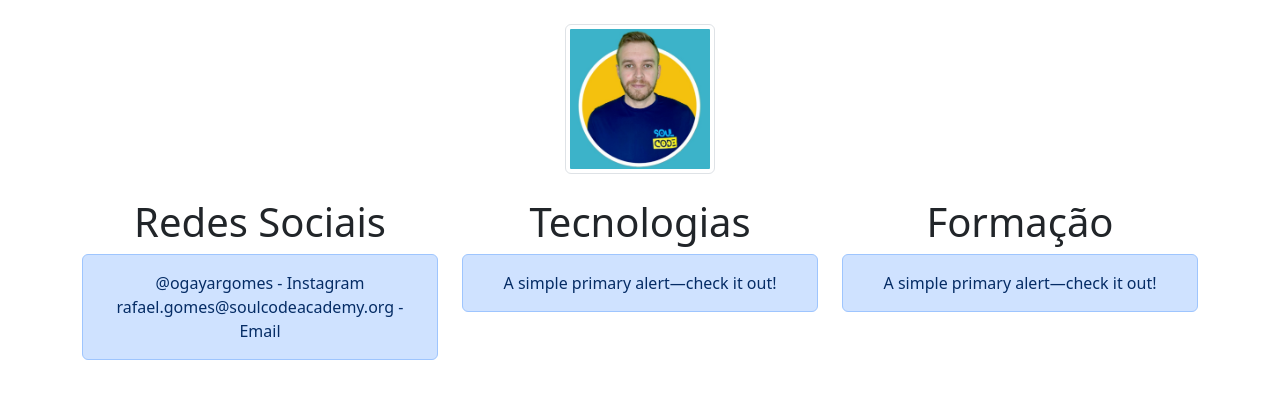
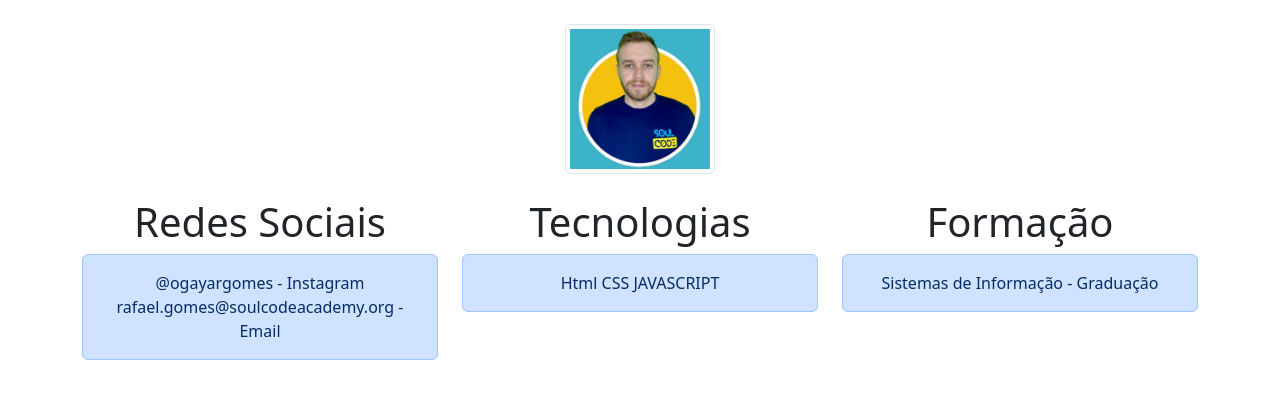
Before and after one commit to rafaeldegomes/rafaeldegomes.github.io, a plain HTML site: page index.html in a window 1280 px wide. Drawn offline with nearby package versions, Linux system fonts and the light colour scheme.

Commit message:
Versão final

```diff
--- a/index.html
+++ b/index.html
@@ -38,13 +38,15 @@
           <div class="col">
             <h1>Tecnologias</h1>
             <div class="alert alert-primary" role="alert">
-                A simple primary alert—check it out!
+                Html <bt>
+                CSS <bt>
+                JAVASCRIPT <bt>
               </div>
           </div>
           <div class="col">
             <h1>Formação</h1>
             <div class="alert alert-primary" role="alert">
-                A simple primary alert—check it out!
+                Sistemas de Informação - Graduação
               </div>
           </div>
         </div>
```
